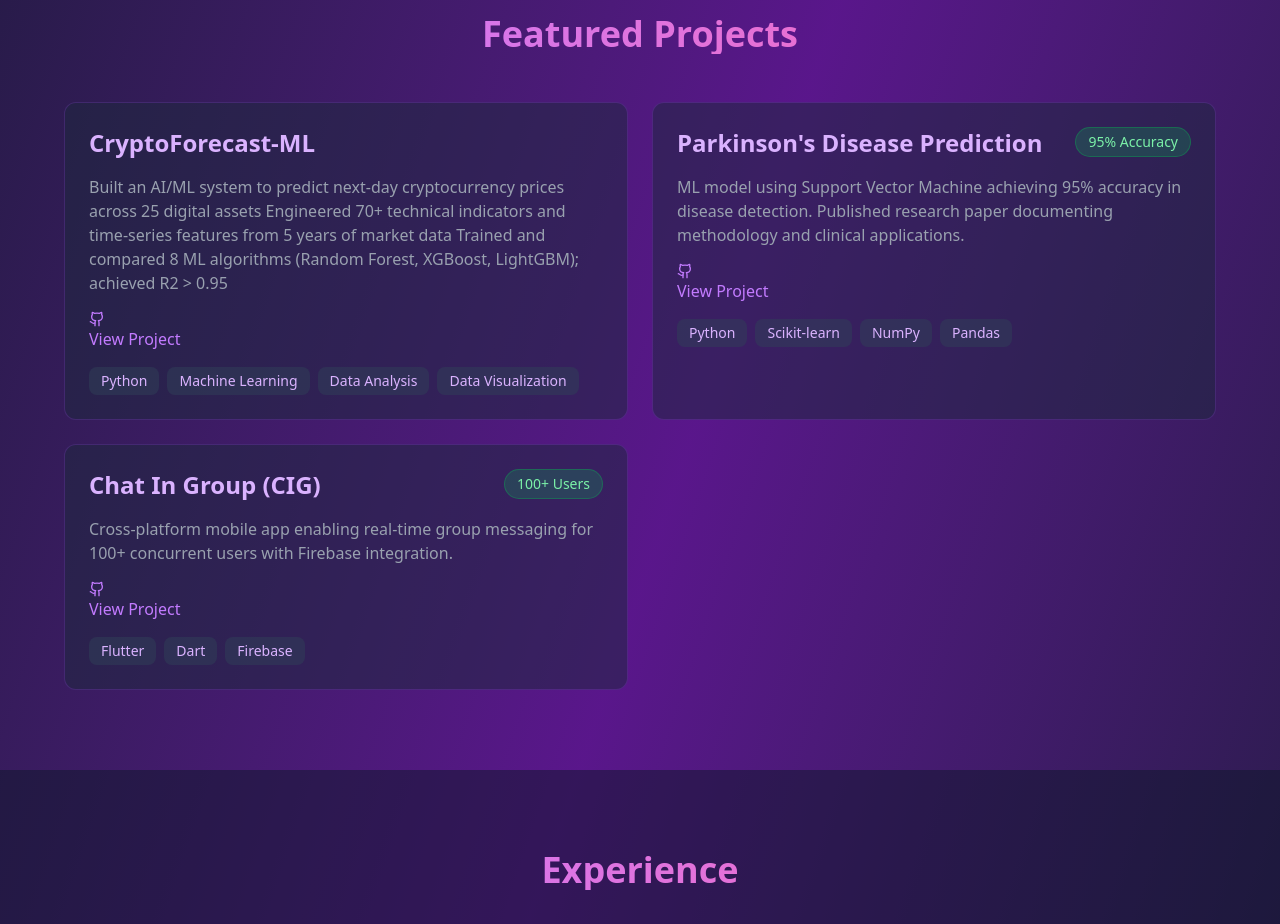
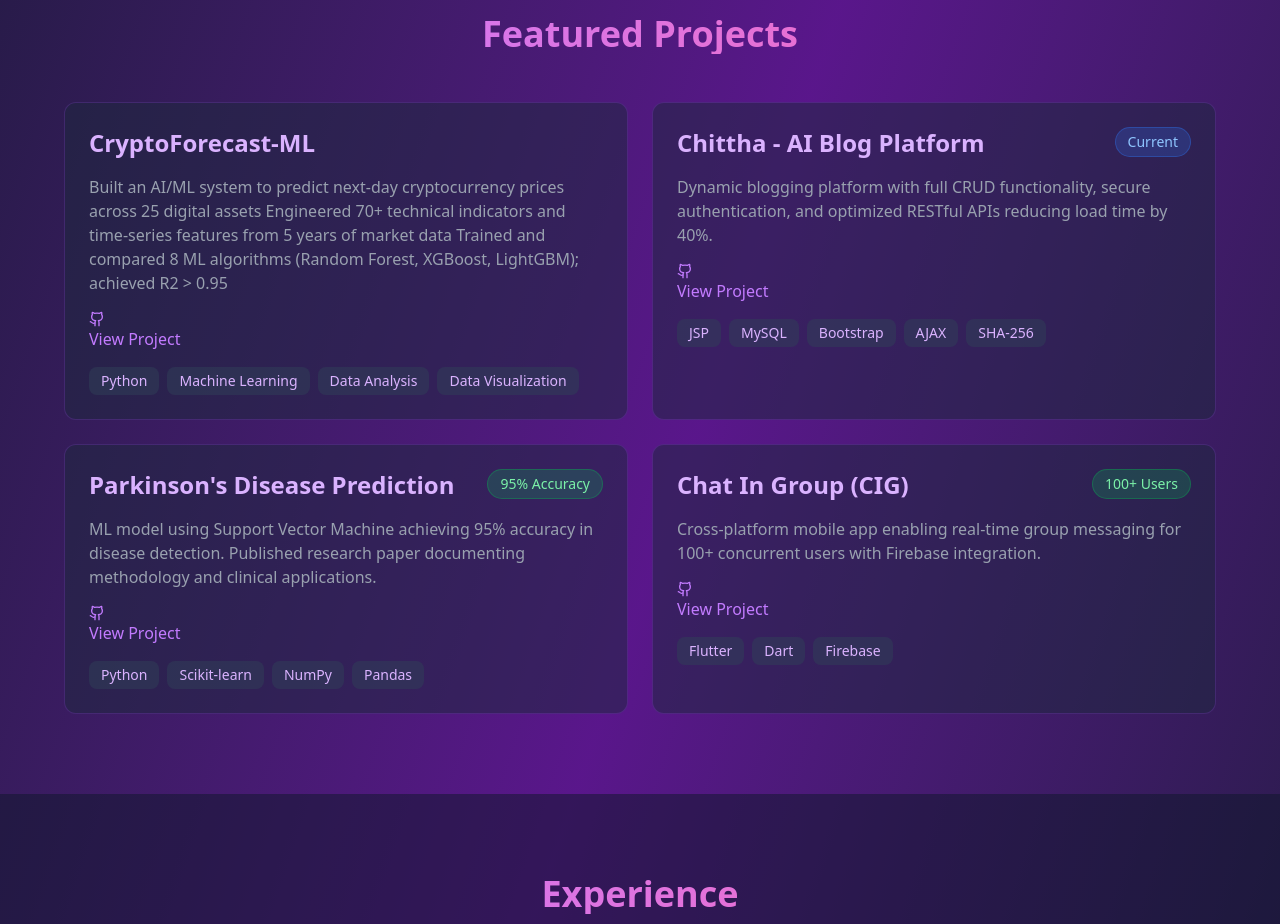
Before and after one commit to Laraib17/my_portfolio, a React (Vite) app: page /#/ in a window 1280 px wide. Shown: the part 1380-2304 px from the top of the page. Built offline with nearby package versions, Linux system fonts and the light colour scheme; a web font is replaced by a local one.

Commit message:
analysed cast

```diff
--- a/src/data/projects.js
+++ b/src/data/projects.js
@@ -4,6 +4,13 @@ export const projects = [
     description: "Built an AI/ML system to predict next-day cryptocurrency prices across 25 digital assets Engineered 70+ technical indicators and time-series features from 5 years of market data Trained and compared 8 ML algorithms (Random Forest, XGBoost, LightGBM); achieved R2 > 0.95",
     tech: ["Python", "Machine Learning", "Data Analysis", "Data Visualization"],
     github: "https://github.com/Laraib17/crypto_price_prediction" // Placeholder
+  },
+  {
+    title: "Chittha - AI Blog Platform",
+    description: "Dynamic blogging platform with full CRUD functionality, secure authentication, and optimized RESTful APIs reducing load time by 40%.",
+    tech: ["JSP", "MySQL", "Bootstrap", "AJAX", "SHA-256"],
+    status: "Current",
+    github: "https://github.com/laraib17/chittha" // Placeholder
   },
   {
     title: "Parkinson's Disease Prediction",
```
